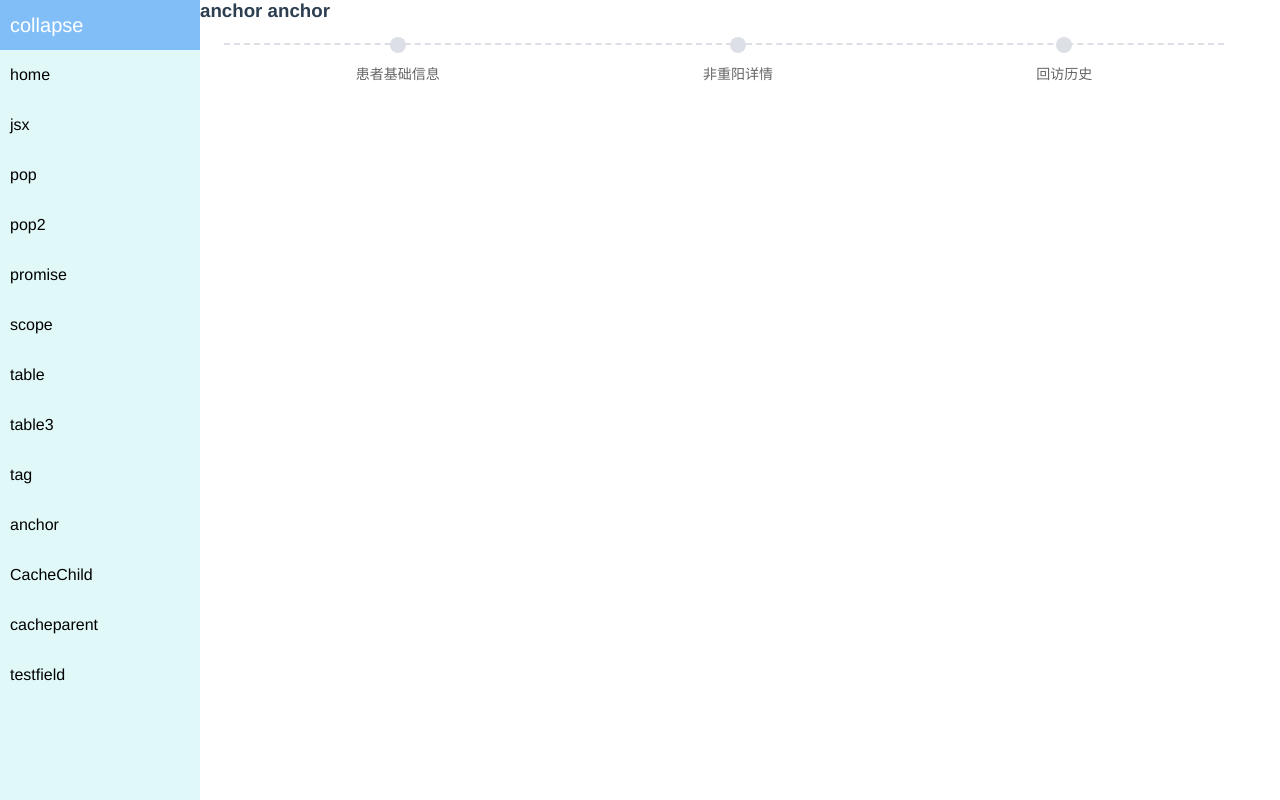
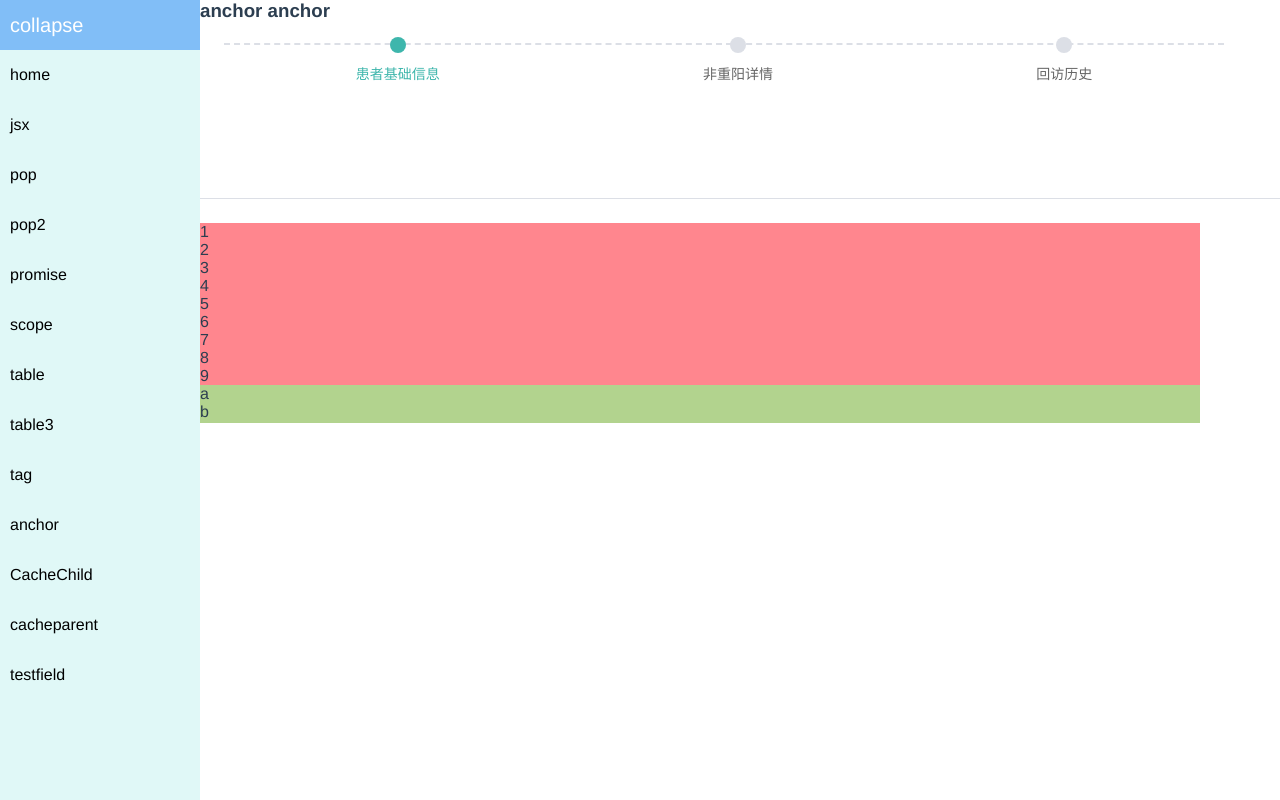
Before and after one commit to hyperbajie/testfield, a Vue app: page /#/anchor in a window 1280 px wide. Built offline with nearby package versions, Linux system fonts and the light colour scheme.

Commit message:
feat: add anchor component

```diff
--- a/src/components/base-anchor/index.vue
+++ b/src/components/base-anchor/index.vue
@@ -3,8 +3,21 @@
     <div class="bg-line"></div>
     <ul class="item-container">
       <li v-for="(item, index) in labelList" :key="index">
-        <div class="circle bg-unselected"></div>
-        <a class="common" :href="item.href">{{ item.label }}</a>
+        <div
+          class="circle"
+          :class="{
+            'bg-selected': currHref == item.href,
+            'bg-unselected': currHref != item.href,
+          }"
+        ></div>
+        <a
+          :href="'#'+item.href"
+          :class="{
+            'a-selected': currHref == item.href,
+            'a-unselected': currHref != item.href,
+          }"
+          >{{ item.label }}</a
+        >
       </li>
     </ul>
   </div>
@@ -18,6 +31,53 @@ export default {
       default: function () {
         return [];
       },
+    },
+    elRefName: {
+      type: String,
+      default: function () {
+        return "elRefName";
+      },
+    },
+  },
+  data() {
+    return {
+      currHref: "",
+    };
+  },
+  computed: {
+    relatedEl: function () {
+      if (this.$parent.$refs[this.elRefName]) {
+        return this.$parent.$refs[this.elRefName];
+      }
+      return null;
+    },
+  },
+  watch: {
+    currHref: function () {
+      console.log("changed,", this.currHref);
+    },
+  },
+  mounted() {
+    if (this.relatedEl) {
+      this.bindEventListener();
+      this.handleRelatedElScroll();
+    }
+  },
+  methods: {
+    bindEventListener() {
+      this.relatedEl.addEventListener("scroll", this.handleRelatedElScroll);
+    },
+    handleRelatedElScroll() {
+      this.currHref = this.getCurrHref();
+    },
+    getCurrHref() {
+      for (let i = 0; i < this.relatedEl.childNodes.length; i++) {
+        let ele = this.relatedEl.childNodes[i];
+        if (ele.offsetTop >= this.relatedEl.scrollTop) {
+          return ele.id;
+        }
+      }
+      return "";
     },
   },
 };
@@ -52,13 +112,13 @@ a {
   display: inline-block;
   margin-top: 10px;
 }
-a[class="common"] {
+.a-unselected {
   font-size: 14px;
   font-family: Source Han Sans CN;
   font-weight: 400;
   color: #666666;
 }
-a[class="spec"] {
+.a-selected {
   font-size: 14px;
   font-family: Source Han Sans CN;
   font-weight: 400;
--- a/src/views/anchor.vue
+++ b/src/views/anchor.vue
@@ -2,7 +2,58 @@
   <div>
     <h3>anchor anchor</h3>
     <div style="width: 1000px">
-      <BaseAnchor :labelList="labelList"></BaseAnchor>
+      <BaseAnchor :labelList="labelList" elRefName="scrollEl"></BaseAnchor>
+    </div>
+
+    <br />
+    <br />
+    <br />
+    <el-divider></el-divider>
+    <div
+      style="
+        width: 1000px;
+        background-color: pink;
+        height: 200px;
+        overflow-y: auto;
+        overflow-x: hidden;
+        position: relative;
+      "
+      ref="scrollEl"
+    >
+      <div id="info" style="background-color: rgba(255, 0, 0, 0.3)">
+        <p>1</p>
+        <p>2</p>
+        <p>3</p>
+        <p>4</p>
+        <p>5</p>
+        <p>6</p>
+        <p>7</p>
+        <p>8</p>
+        <p>9</p>
+      </div>
+      <div id="detail" style="background-color: rgba(0, 255, 0, 0.3)">
+        <p>a</p>
+        <p>b</p>
+        <p>c</p>
+        <p>d</p>
+        <p>e</p>
+        <p>f</p>
+        <p>g</p>
+        <p>h</p>
+        <p>i</p>
+        <p>j</p>
+      </div>
+      <div id="history" style="background-color: rgba(0, 0, 255, 0.3)">
+        <p>!</p>
+        <p>@</p>
+        <p>#</p>
+        <p>$</p>
+        <p>%</p>
+        <p>^</p>
+        <p>&</p>
+        <p>*</p>
+        <p>(</p>
+      </div>
     </div>
   </div>
 </template>
@@ -19,15 +70,15 @@ export default {
       labelList: [
         {
           label: "患者基础信息",
-          href: "#info",
+          href: "info",
         },
         {
           label: "非重阳详情",
-          href: "#detail",
+          href: "detail",
         },
         {
           label: "回访历史",
-          href: "#history",
+          href: "history",
         },
       ],
     };
```
